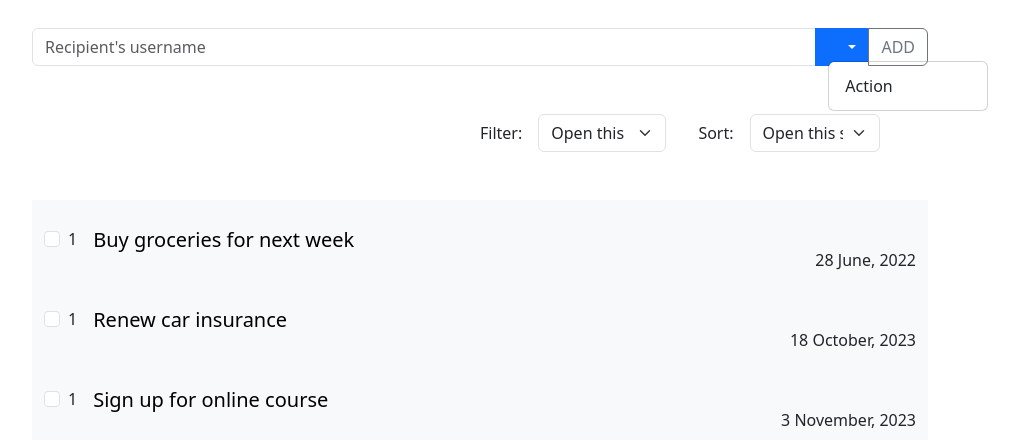
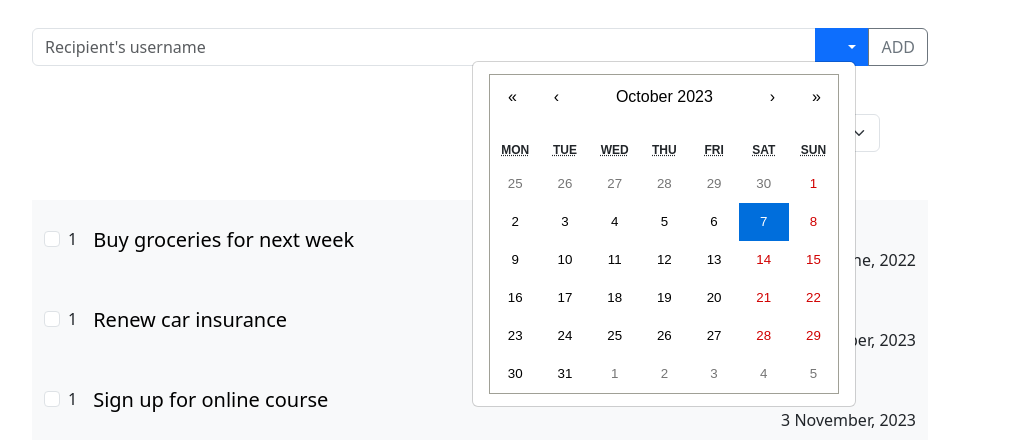
Before and after one commit to Vachagan-Nersesyan/seventh_project, a React (Create React App) app: page / in a window 1280 px wide. Both pictures are taken after a click on the button 1002 px from the left and 212 px from the top of the page. Shown: the part 165-613 px from the top of the page, without its empty margins (160-1179 px from the left). Built offline with nearby package versions, Linux system fonts and the light colour scheme; some icons are missing.

Commit message:
third commit

```diff
--- a/package.json
+++ b/package.json
@@ -9,6 +9,7 @@
     "bootstrap": "^5.3.2",
     "react": "^18.2.0",
     "react-bootstrap": "^2.9.0",
+    "react-calendar": "^4.6.0",
     "react-dom": "^18.2.0",
     "react-icons": "^4.11.0",
     "react-scripts": "5.0.1",
--- a/src/components/AddItemComp/AddItemScp.js
+++ b/src/components/AddItemComp/AddItemScp.js
@@ -1,8 +1,10 @@
-import React from 'react';
+import React, { useState } from 'react';
 
 
 import styles from './AddItemStl.module.css'
 
+import Calendar from 'react-calendar';
+import 'react-calendar/dist/Calendar.css';
 
 import Button from 'react-bootstrap/Button';
 import Form from 'react-bootstrap/Form';
@@ -12,6 +14,10 @@ import { FaCalendarDays } from "react-icons/fa6";
 import NavDropdown from 'react-bootstrap/NavDropdown';
 
 const ArrItemComp = ({ }) => {
+
+    const [value, onChange] = useState(new Date());
+
+
     return (
         <InputGroup className='mb-5'>
             <Form.Control
@@ -20,7 +26,9 @@ const ArrItemComp = ({ }) => {
             />
             <Button>
                 <NavDropdown title={<FaCalendarDays />} id="basic-nav-dropdown">
-                    <NavDropdown.Item href="#action/3.1">Action</NavDropdown.Item>
+                    <NavDropdown.Item href="#action/3.1">
+                        <Calendar onChange={onChange} value={value} />
+                    </NavDropdown.Item>
                 </NavDropdown>
             </Button>
 
```
Also changed, not shown: 1 other file (tests, documents, lock files or other folders).
